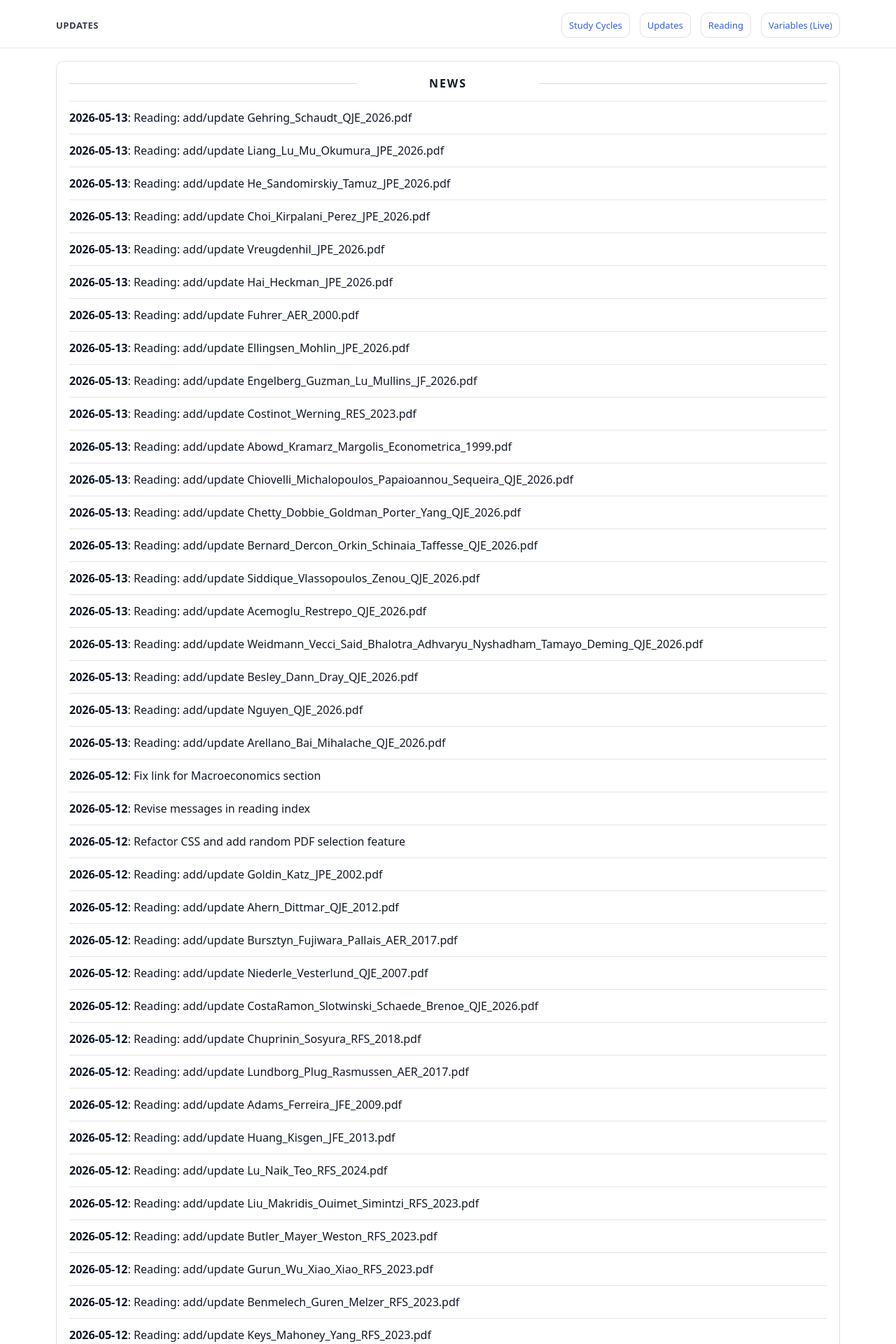
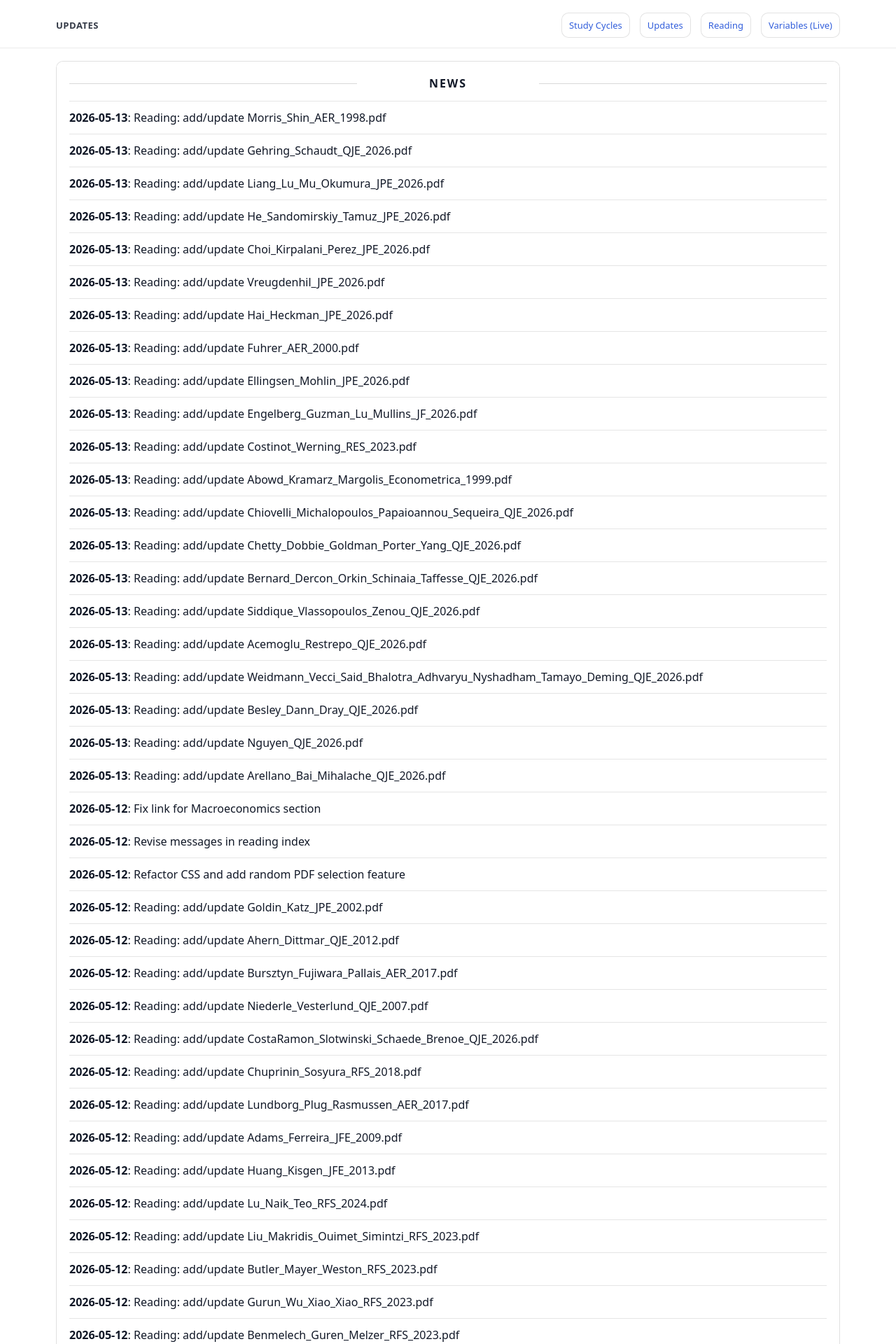
Before and after one commit to yaxinzn/study-archive, a Jekyll site: the page built from updates/index.md, in a window 1280 px wide. Shown: the top 1920 px of the page at 70% size. Built offline with Jekyll 4.4.1, drawn with Linux system fonts in a browser that asks for light colours; some of the changed text lies outside the part shown.

Commit message:
chore: update NEWS feed

```diff
--- a/_data/news.yml
+++ b/_data/news.yml
@@ -1,4 +1,7 @@
 # Auto-generated update history (sorted newest -> oldest). Do not edit manually.
+- ts: "1778667407"
+  date: "2026-05-13"
+  title: "Reading: add/update Morris_Shin_AER_1998.pdf"
 - ts: "1778667187"
   date: "2026-05-13"
   title: "Reading: add/update Gehring_Schaudt_QJE_2026.pdf"
```
